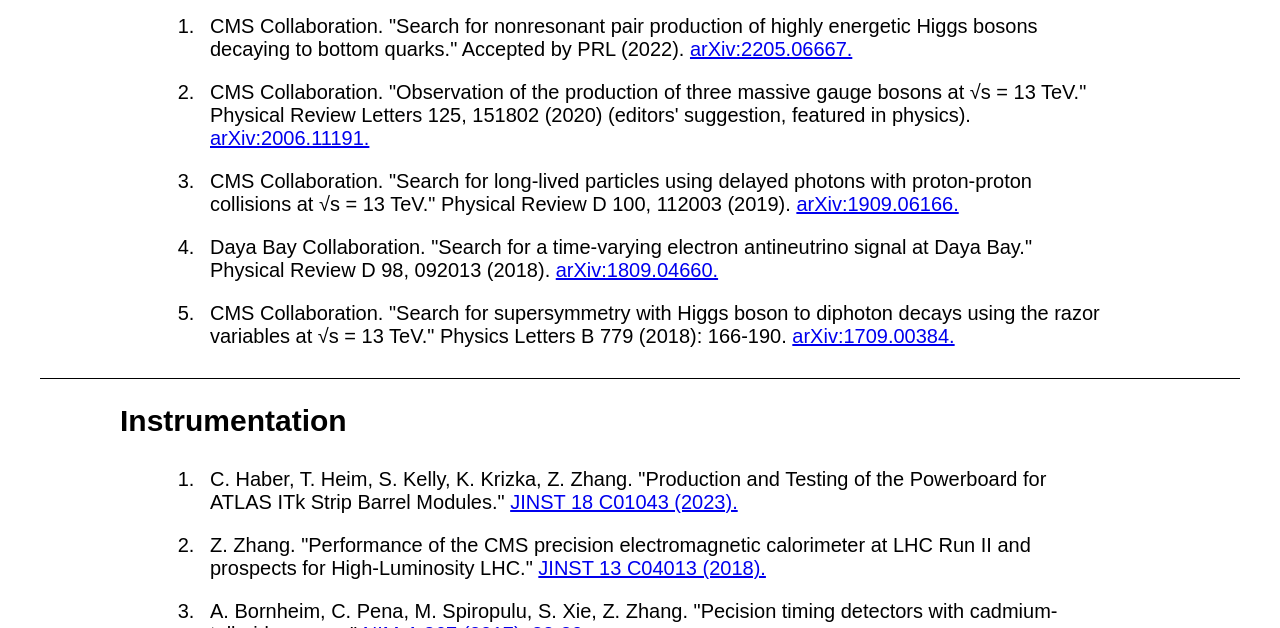
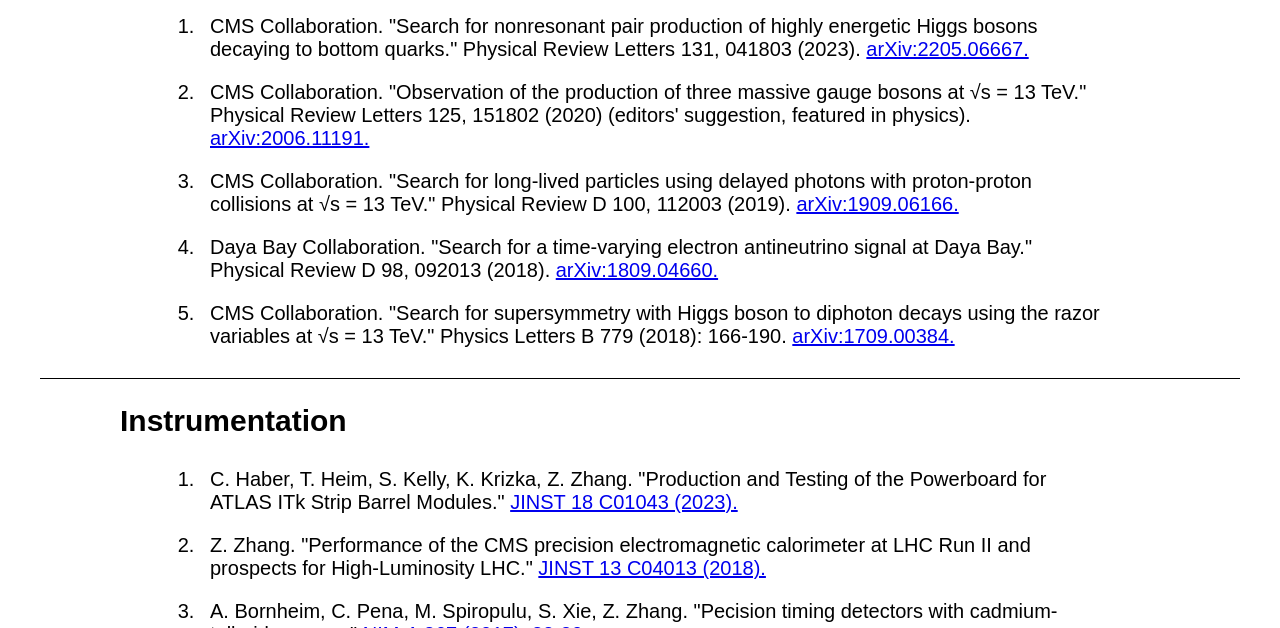
Before and after one commit to zhangzc11/zhangzc11.github.io, a plain HTML site: page publications.html in a window 1280 px wide. Shown: the part 472-1100 px from the top of the page. Drawn offline with nearby package versions, Linux system fonts and the light colour scheme; no server answers.

Commit message:
update publication

```diff
--- a/publications.html
+++ b/publications.html
@@ -35,7 +35,7 @@
     <div class="section">
     <h2 class="section-heading">Physics</h2>
         <ol class="main-list">
-            <li>CMS Collaboration. "Search for nonresonant pair production of highly energetic Higgs bosons decaying to bottom quarks." Accepted by PRL (2022). <a href="https://arxiv.org/abs/2205.06667">arXiv:2205.06667.</a></li>
+            <li>CMS Collaboration. "Search for nonresonant pair production of highly energetic Higgs bosons decaying to bottom quarks." Physical Review Letters 131, 041803 (2023). <a href="https://arxiv.org/abs/2205.06667">arXiv:2205.06667.</a></li>
             <li>CMS Collaboration. "Observation of the production of three massive gauge bosons at &radic;s = 13 TeV." Physical Review Letters 125, 151802 (2020) (editors' suggestion, featured in physics). <a href="https://arxiv.org/abs/2006.11191">arXiv:2006.11191.</a></li>
             <li>CMS Collaboration. "Search for long-lived particles using delayed photons with proton-proton collisions at &radic;s = 13 TeV." Physical Review D 100, 112003 (2019). <a href="https://arxiv.org/abs/1909.06166">arXiv:1909.06166.</a></li>
             <li>Daya Bay Collaboration. "Search for a time-varying electron antineutrino signal at Daya Bay." Physical Review D 98, 092013 (2018). <a href="https://arxiv.org/abs/1809.04660">arXiv:1809.04660.</a></li>
```
